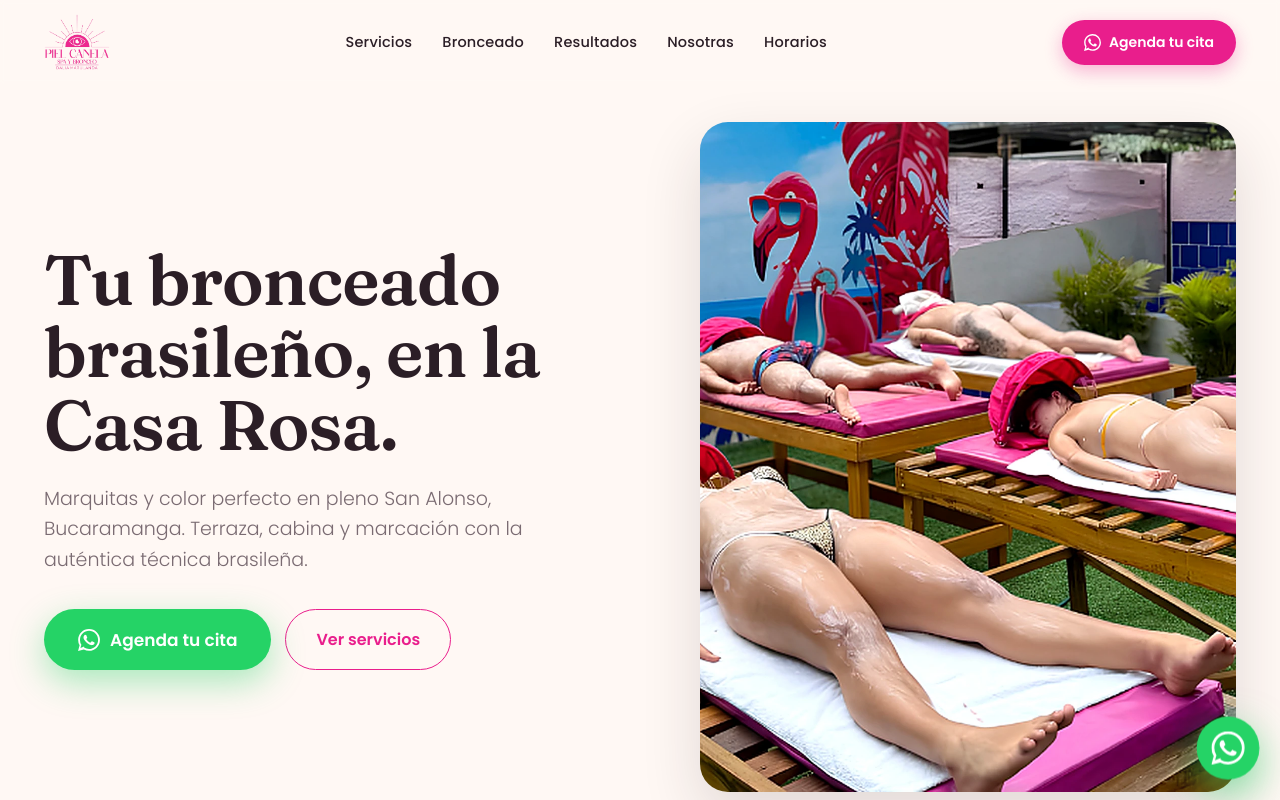
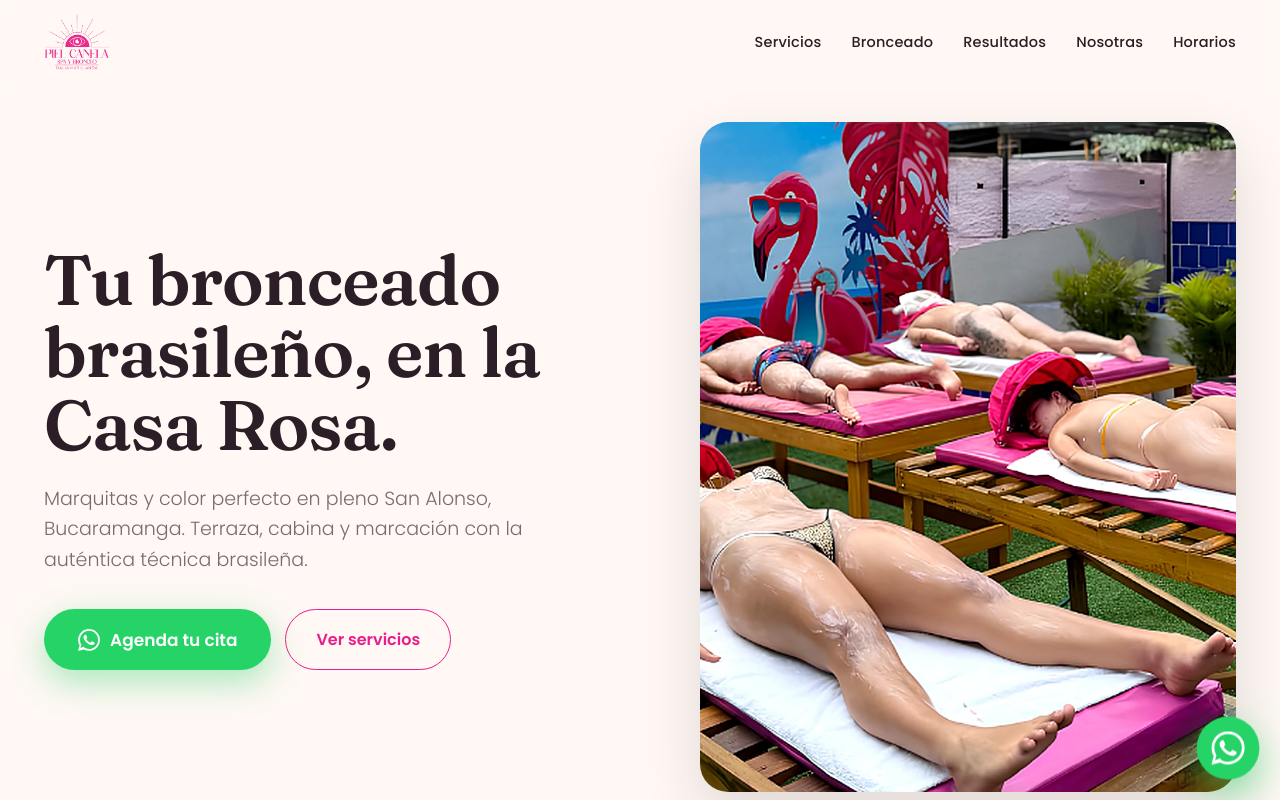
Before and after one commit to lauticolquesosa/pielcanela, a plain HTML site: page index.html in a window 1280 px wide. Shown: the top 800 px of the page. Drawn offline with Linux system fonts and the light colour scheme.

Commit message:
Elimina el CTA Agenda tu cita del header

```diff
--- a/index.html
+++ b/index.html
@@ -44,10 +44,6 @@
         <a href="#nosotras" class="pc-navlink" style="text-decoration: none; color: #2B1E26; font-size: 14.5px; font-weight: 500; letter-spacing: .2px;">Nosotras</a>
         <a href="#horarios" class="pc-navlink" style="text-decoration: none; color: #2B1E26; font-size: 14.5px; font-weight: 500; letter-spacing: .2px;">Horarios</a>
       </nav>
-      <a href="https://wa.me/573115279321?text=%C2%A1Hola%20Piel%20Canela!%20Quiero%20agendar%20una%20cita%20de%20bronceado%20%F0%9F%8C%9E" target="_blank" rel="noopener" class="pc-shine pc-cta-press pc-wa-desktop" data-hover="filter: brightness(1.06); transform: translateY(-1px);" style="flex-shrink: 0; display: inline-flex; align-items: center; gap: 8px; background: #E91E8C; color: #fff; text-decoration: none; font-weight: 600; font-size: 14px; padding: 12px 22px; border-radius: 100px; box-shadow: 0 6px 18px rgba(233,30,140,.32);">
-        <svg width="17" height="17" viewBox="0 0 24 24" fill="currentColor"><path d="M.057 24l1.687-6.163a11.867 11.867 0 01-1.587-5.946C.16 5.335 5.495 0 12.05 0a11.817 11.817 0 018.413 3.488 11.824 11.824 0 013.48 8.414c-.003 6.557-5.338 11.892-11.893 11.892a11.9 11.9 0 01-5.688-1.448L.057 24zm6.597-3.807c1.676.995 3.276 1.591 5.392 1.592 5.448 0 9.886-4.434 9.889-9.885.002-5.462-4.415-9.89-9.881-9.892-5.452 0-9.887 4.434-9.889 9.884a9.86 9.86 0 001.515 5.26l-.999 3.648 3.973-1.607zm11.387-5.464c-.074-.124-.272-.198-.57-.347-.297-.149-1.758-.868-2.031-.967-.272-.099-.47-.149-.669.149-.198.297-.768.967-.941 1.165-.173.198-.347.223-.644.074-.297-.149-1.255-.462-2.39-1.475-.883-.788-1.48-1.761-1.653-2.059-.173-.297-.018-.458.13-.606.134-.133.297-.347.446-.521.151-.172.2-.296.3-.495.099-.198.05-.372-.025-.521-.075-.148-.669-1.611-.916-2.206-.242-.579-.487-.501-.669-.51l-.57-.01c-.198 0-.52.074-.792.372s-1.04 1.016-1.04 2.479 1.065 2.876 1.213 3.074c.149.198 2.096 3.2 5.077 4.487.709.306 1.263.489 1.694.626.712.226 1.36.194 1.872.118.571-.085 1.758-.719 2.006-1.413.248-.695.248-1.29.173-1.414z"/></svg>
-        Agenda tu cita
-      </a>
       <button id="nav-burger" aria-label="Menú" style="display: none; background: none; border: none; cursor: pointer; padding: 8px; color: #2B1E26;">
         <svg width="26" height="26" viewBox="0 0 24 24" fill="none" stroke="currentColor" stroke-width="2.2" stroke-linecap="round"><line x1="3" y1="6" x2="21" y2="6"/><line x1="3" y1="12" x2="21" y2="12"/><line x1="3" y1="18" x2="21" y2="18"/></svg>
       </button>
```
Also changed, not shown: 1 other file.
